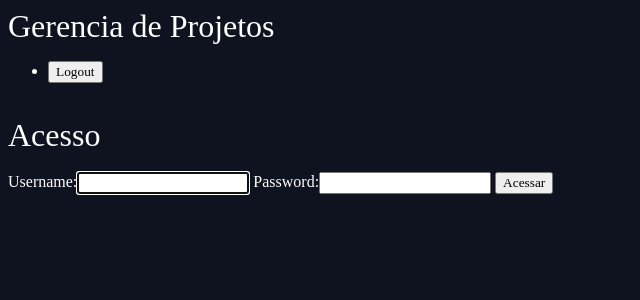
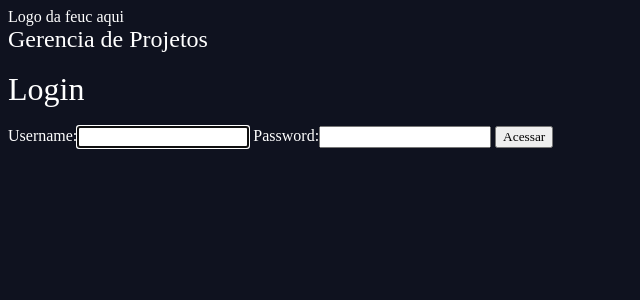
Before and after one commit to barreira01/PROJ-GEN-TCC, a Django app: page /accounts/login/ in a window 1280 px wide. Shown: the top 300 px of the page, without its empty margins (0-640 px from the left). Run offline with Django 3.2, Linux system fonts and the light colour scheme.

Commit message:
Iniciando a organização dos componentes de aluno e telas de login

```diff
--- a/accounts/templates/accounts/login.html
+++ b/accounts/templates/accounts/login.html
@@ -2,7 +2,7 @@
 
 {% block content %}
    <br>
-   <h1>Acesso</h1><br>
+   <h1>Login</h1><br>
    <form class="site-form" action="{% url 'accounts:login' %}}" method="post">
        {% csrf_token %}
        {{ form }}
--- a/assets/styles.css
+++ b/assets/styles.css
@@ -1,6 +1,5 @@
 body{
     background-color: #0f121f;
-    background-repeat-y: no-repeat;
     color: #fff;
 }
 
--- a/proj_geren_tcc/views.py
+++ b/proj_geren_tcc/views.py
@@ -10,3 +10,8 @@ def homepage(request):
 def about(request):
     # return HttpResponse('about')
     return render(request, 'about.html')
+
+
+def logon(request):
+    # return HttpResponse('about')
+    return render(request, 'login.html')
--- a/templates/base_layout.html
+++ b/templates/base_layout.html
@@ -4,21 +4,12 @@
     <head>
         <meta charset="utf-8">
         <title>Gerencia de projetos</title>
-        <link rel="stylesheet" href="{% static 'styles.css' %}">
+        <link rel="stylesheet" type="text/css" href="{% static 'styles.css' %}">
     </head>
     <body>
         <div class="wrapper">
-            <h1><a href="{% url 'articles:list' %}"> Gerencia de Projetos </a> </h1>
-            <nav>
-                <ul>
-                    <li>
-                        <form class="logout-link" action="{% url 'accounts:logout' %}" method="POST">
-                            {% csrf_token %}
-                            <button type="submit">Logout</button>
-                        </form>
-                    </li>
-                </ul>
-            </nav>
+            <img src="">Logo da feuc aqui
+            <h2><a href="{% url 'accounts:login' %}"> Gerencia de Projetos </a></h2>
             {% block content %}
             {% endblock %}
         </div>
--- a/templates/homepage.html
+++ b/templates/homepage.html
@@ -7,5 +7,6 @@
     <body>
     <h1>This is a homepage</h1>
     <p>Welcome to Gerencia de TCC</p>
+    <a href="accounts/login">Logar
     </body>
 </html>
```
Also changed, not shown: articles/templates/articles/article_list.html (+12 -0 lines), db.sqlite3, 1 other file.
